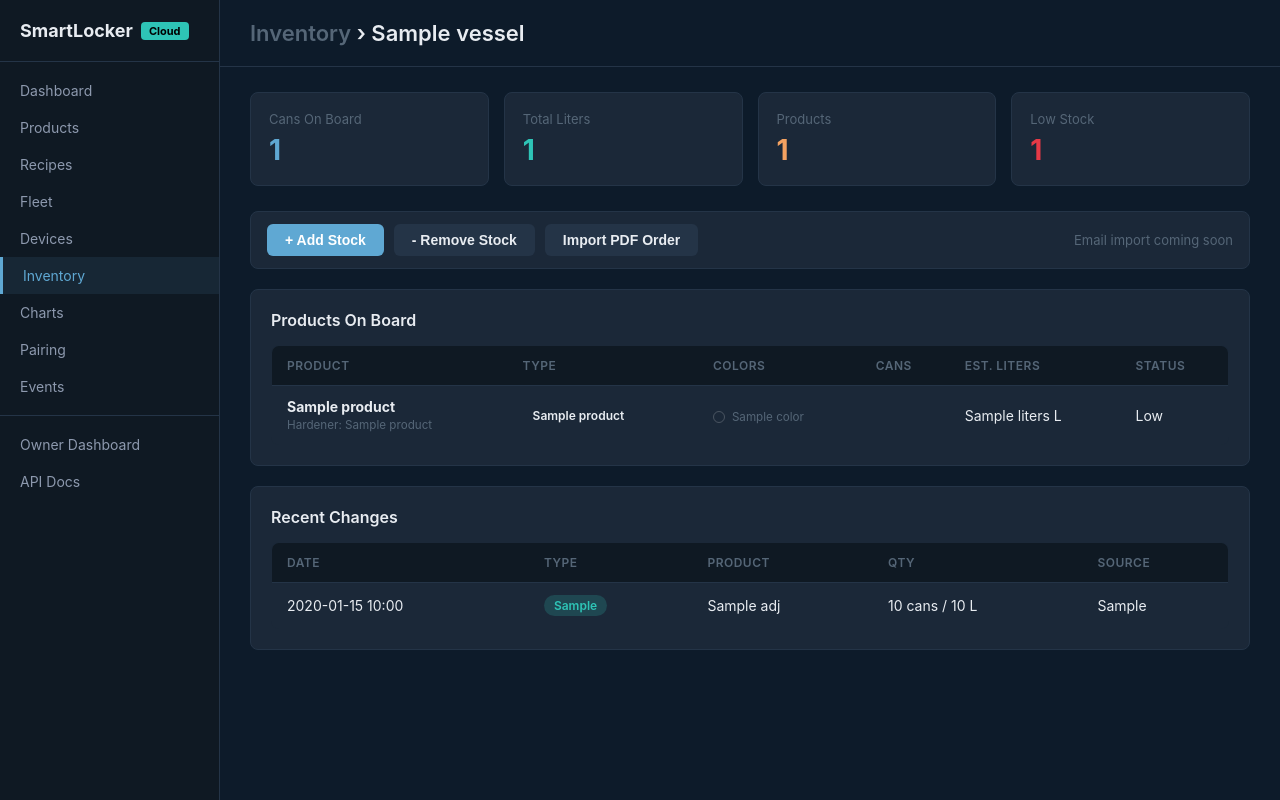
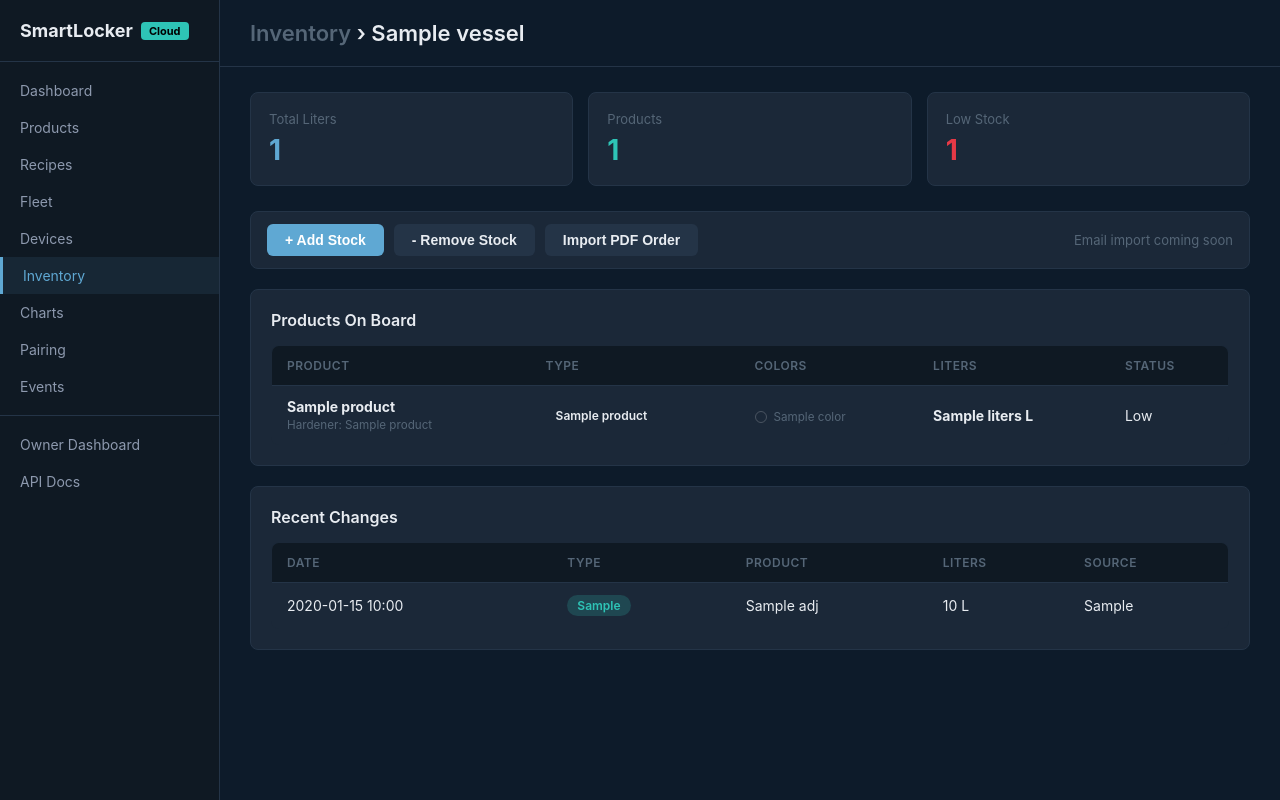
Before and after one commit to TheGuideProject/smartlocker-cloud, a FastAPI app: template app/web/templates/admin/inventory_vessel.html in a window 1280 px wide. Run offline with FastAPI, Linux system fonts and the light colour scheme; the template is opened without the code that fills it: most values are stand-ins (such as "Sample title", 1, 10 or a date in 2020); some libraries are stand-ins or nearby versions.

Commit message:
fix: inventory uses only liters, remove can counts
- Removed "Total Cans" / "Cans On Board" stat cards
- Product table shows only "Liters" column (no more Cans column)
- Add/Remove modals ask for liters only (no quantity_cans)
- Recent changes shows liters only
- Overview shows Total Liters + Products count
- Adjustments properly add/subtract liters for same product
- Manual_remove adjustments reduce existing stock

Co-Authored-By: Claude Opus 4.6 <noreply@anthropic.com>

```diff
--- a/app/web/templates/admin/inventory.html
+++ b/app/web/templates/admin/inventory.html
@@ -10,8 +10,8 @@
 {% block content %}
 <div class="stats-grid">
     <div class="stat-card"><div class="label">Total Vessels</div><div class="value blue">{{ total_vessels }}</div></div>
-    <div class="stat-card"><div class="label">Total Cans</div><div class="value green">{{ total_cans }}</div></div>
-    <div class="stat-card"><div class="label">Total Liters</div><div class="value orange">{{ total_liters }}</div></div>
+    <div class="stat-card"><div class="label">Total Liters</div><div class="value green">{{ total_liters }}</div></div>
+    <div class="stat-card"><div class="label">Products</div><div class="value orange">{{ total_products }}</div></div>
     <div class="stat-card"><div class="label">Low Stock Alerts</div><div class="value {% if alerts > 0 %}red{% else %}green{% endif %}">{{ alerts }}</div></div>
 </div>
 
--- a/app/web/templates/admin/inventory_vessel.html
+++ b/app/web/templates/admin/inventory_vessel.html
@@ -20,9 +20,8 @@
 
 <!-- Stats cards -->
 <div class="stats-grid">
-    <div class="stat-card"><div class="label">Cans On Board</div><div class="value blue">{{ total_cans }}</div></div>
-    <div class="stat-card"><div class="label">Total Liters</div><div class="value green">{{ total_liters }}</div></div>
-    <div class="stat-card"><div class="label">Products</div><div class="value orange">{{ product_count }}</div></div>
+    <div class="stat-card"><div class="label">Total Liters</div><div class="value blue">{{ total_liters }}</div></div>
+    <div class="stat-card"><div class="label">Products</div><div class="value green">{{ product_count }}</div></div>
     <div class="stat-card"><div class="label">Low Stock</div><div class="value {% if low_stock_count > 0 %}red{% else %}green{% endif %}">{{ low_stock_count }}</div></div>
 </div>
 
@@ -44,7 +43,7 @@
     <div class="panel-title">Products On Board</div>
     <table class="data-table">
         <thead>
-            <tr><th>Product</th><th>Type</th><th>Colors</th><th>Cans</th><th>Est. Liters</th><th>Status</th></tr>
+            <tr><th>Product</th><th>Type</th><th>Colors</th><th>Liters</th><th>Status</th></tr>
         </thead>
         <tbody>
         {% for item in products %}
@@ -62,8 +61,7 @@
                 {% endfor %}
                 {% if item.colors %}<small style="color:var(--text-muted);">{{ item.colors|map(attribute='name')|join(', ') }}</small>{% endif %}
             </td>
-            <td><strong>{{ item.can_count }}</strong></td>
-            <td>{{ item.liters }} L</td>
+            <td><strong>{{ item.liters }} L</strong></td>
             <td>
                 {% if item.low_stock %}<span style="color:var(--danger);">Low</span>
                 {% else %}<span style="color:var(--success);">OK</span>{% endif %}
@@ -71,7 +69,7 @@
         </tr>
         {% endfor %}
         {% if not products %}
-        <tr><td colspan="6" style="color:var(--text-muted); text-align:center; padding: 20px;">No products on board yet. Use "Add Stock" or "Import PDF Order" to add inventory.</td></tr>
+        <tr><td colspan="5" style="color:var(--text-muted); text-align:center; padding: 20px;">No products on board yet. Use "Add Stock" or "Import PDF Order" to add inventory.</td></tr>
         {% endif %}
         </tbody>
     </table>
@@ -81,14 +79,14 @@
 <div class="panel">
     <div class="panel-title">Recent Changes</div>
     <table class="data-table">
-        <thead><tr><th>Date</th><th>Type</th><th>Product</th><th>Qty</th><th>Source</th></tr></thead>
+        <thead><tr><th>Date</th><th>Type</th><th>Product</th><th>Liters</th><th>Source</th></tr></thead>
         <tbody>
         {% for adj in adjustments %}
         <tr>
             <td>{{ adj.created_at.strftime('%Y-%m-%d %H:%M') }}</td>
-            <td><span class="type-badge {{ 'base_paint' if adj.adjustment_type == 'manual_add' else 'thinner' }}">{{ adj.adjustment_type }}</span></td>
+            <td><span class="type-badge {{ 'base_paint' if adj.adjustment_type == 'manual_add' or adj.adjustment_type == 'pdf_import' else 'thinner' }}">{{ adj.adjustment_type.replace('_', ' ').title() }}</span></td>
             <td>{{ adj.product_name or '-' }}</td>
-            <td>{{ adj.quantity_cans or '-' }} cans / {{ adj.quantity_liters or '-' }} L</td>
+            <td>{{ adj.quantity_liters or '-' }} L</td>
             <td>{{ adj.source_document or adj.notes or '-' }}</td>
         </tr>
         {% endfor %}
@@ -110,16 +108,12 @@
                 </select>
             </div>
             <div style="margin-bottom: 12px;">
-                <label>Quantity (cans)</label>
-                <input type="number" name="quantity_cans" min="1" value="1" required style="width:100%; padding:8px; background:var(--bg-main); color:var(--text-primary); border:1px solid var(--border); border-radius:6px;">
-            </div>
-            <div style="margin-bottom: 12px;">
-                <label>Liters per can</label>
-                <input type="number" name="quantity_liters" step="0.1" min="0" style="width:100%; padding:8px; background:var(--bg-main); color:var(--text-primary); border:1px solid var(--border); border-radius:6px;">
+                <label>Liters</label>
+                <input type="number" name="quantity_liters" step="0.1" min="0.1" required style="width:100%; padding:8px; background:var(--bg-main); color:var(--text-primary); border:1px solid var(--border); border-radius:6px;" placeholder="e.g. 16, 20, 4">
             </div>
             <div style="margin-bottom: 12px;">
                 <label>Notes</label>
-                <input type="text" name="notes" style="width:100%; padding:8px; background:var(--bg-main); color:var(--text-primary); border:1px solid var(--border); border-radius:6px;">
+                <input type="text" name="notes" style="width:100%; padding:8px; background:var(--bg-main); color:var(--text-primary); border:1px solid var(--border); border-radius:6px;" placeholder="e.g. Order #1234">
             </div>
             <div style="display:flex; gap:10px; justify-content:flex-end;">
                 <button type="button" onclick="this.closest('[id=addModal]').style.display='none'" class="btn btn-secondary">Cancel</button>
@@ -142,8 +136,8 @@
                 </select>
             </div>
             <div style="margin-bottom: 12px;">
-                <label>Quantity (cans)</label>
-                <input type="number" name="quantity_cans" min="1" value="1" required style="width:100%; padding:8px; background:var(--bg-main); color:var(--text-primary); border:1px solid var(--border); border-radius:6px;">
+                <label>Liters</label>
+                <input type="number" name="quantity_liters" step="0.1" min="0.1" required style="width:100%; padding:8px; background:var(--bg-main); color:var(--text-primary); border:1px solid var(--border); border-radius:6px;" placeholder="e.g. 16, 20">
             </div>
             <div style="margin-bottom: 12px;">
                 <label>Reason</label>
```
Also changed, not shown: app/web/admin.py (+30 -18 lines).
